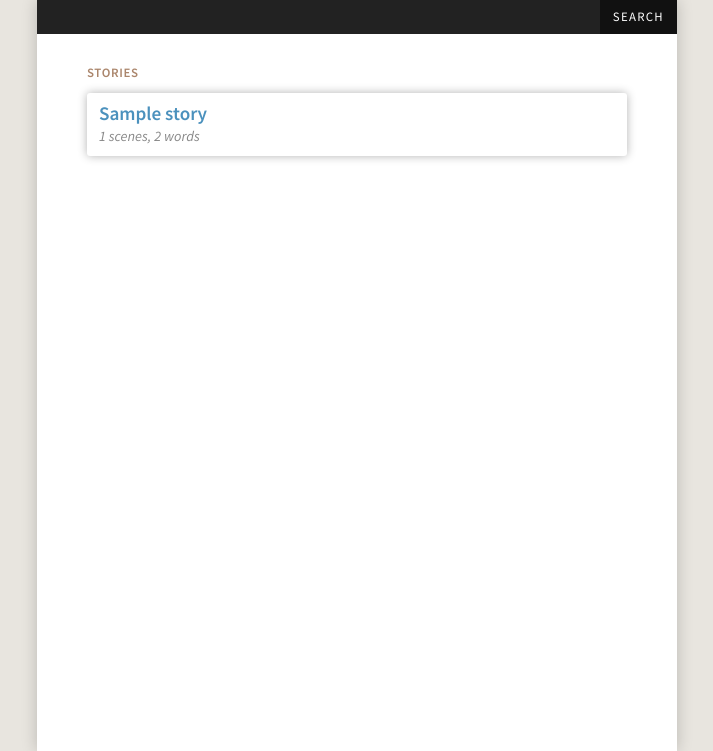
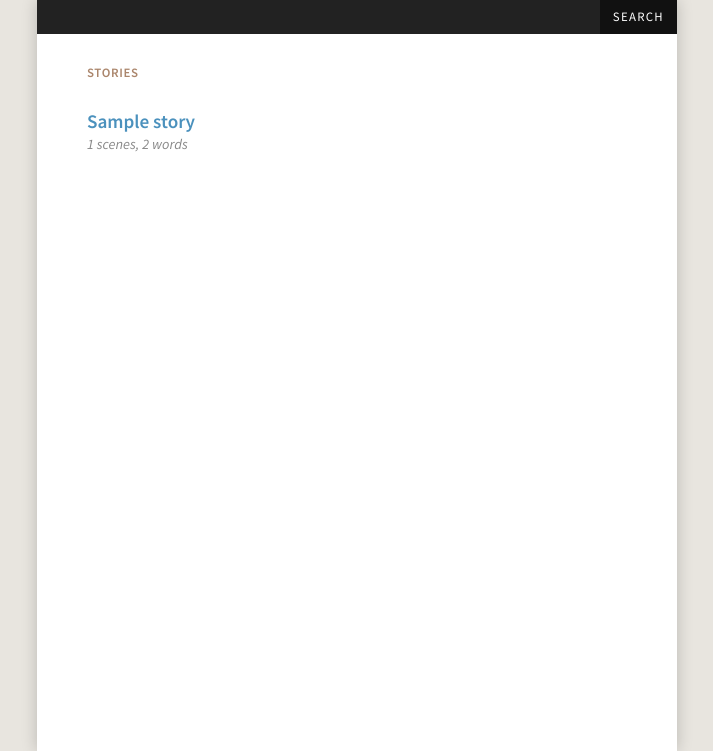
Before and after one commit to mod2/storybook, a Django app: page / in a window 1280 px wide. Shown: the part 49-800 px from the top of the page, without its empty margins (283-996 px from the left). Run offline with Django 3.2, Linux system fonts and the light colour scheme; a user stored in the database is signed in; tables that the repository leaves empty hold one stand-in row (values such as "Sample post").

Commit message:
Dashboard design tweaks

```diff
--- a/storybook/static/style.css
+++ b/storybook/static/style.css
@@ -496,20 +496,15 @@ form.login input.button:hover {
 	margin: 0 0 1em 0;
 }
 
-#dashboard .story {
-}
-
 #dashboard .story a {
 	background: #fff;
-	border-radius: 3px;
-	box-shadow: 0 0 10px rgba(0, 0, 0, 0.3);
 	display: block;
-	padding: 8px 12px 11px;
+	padding: 1em 0;
 	text-decoration: none;
 }
 
-#dashboard .story a:hover {
-	background: #eee;
+#dashboard .story a:hover h2 {
+	color: #444;
 }
 
 #dashboard .story a h2 {
@@ -526,8 +521,9 @@ form.login input.button:hover {
 }
 
 #dashboard .story + .story {
-	margin-top: 1.5em;
+	border-top: solid 1px #ddd;
 }
+
 
 /* Full draft */
 
```
